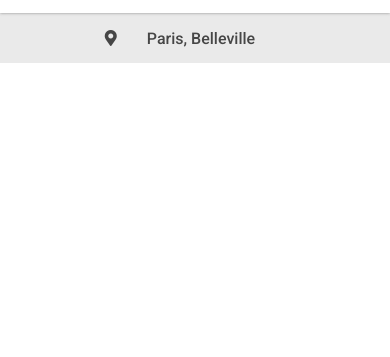
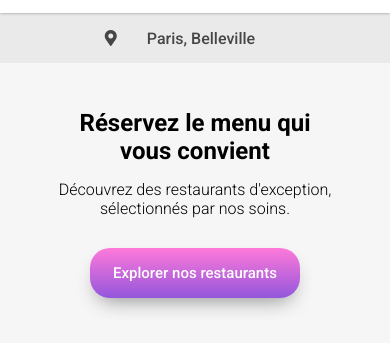
Before and after one commit to Nhutu/CedricArnaud_3_01022021, a website: page index.html in a window 390 px wide. Shown: the part 57-414 px from the top of the page. Drawn offline with Linux system fonts and the light colour scheme; a web font is replaced by a local one.

Commit message:
Add explore section without the animation of the button
(only mobile for now)

```diff
--- a/index.html
+++ b/index.html
@@ -19,6 +19,12 @@
             <i class="fas fa-map-marker-alt location__icon"></i>
             <input type="text" class="location__input" value="Paris, Belleville" />
         </section>
+
+        <section class="explore">
+            <h2 class="explore__title">Réservez le menu qui vous convient</h2>
+            <p class="explore__descr">Découvrez des restaurants d'exception, sélectionnés par nos soins.</p>
+            <button type="button" class="btn">Explorer nos restaurants</button>
+        </section>
     </main>
 </body>
 </html>
--- a/sass/base/_typography.scss
+++ b/sass/base/_typography.scss
@@ -2,8 +2,11 @@ header {
     font-family: 'Shrikhand', cursive;
 }
 
+body {
+    font-family: 'Roboto', sans-serif;
+}
+
 .location {
-    font-family: 'Roboto', sans-serif;
     &__input {
         font-family: 'Roboto', sans-serif;
         font-weight: 500;
@@ -15,3 +18,15 @@ header {
         color: $location-typo;
     }
 }
+
+.btn {
+    font-family: 'Roboto', sans-serif;
+    font-weight: 500;
+    font-size: 15px;
+}
+
+.explore {
+    &__descr {
+        font-weight: 300;
+    }
+}
--- /dev/null
+++ b/sass/components/_button.scss
@@ -0,0 +1,9 @@
+.btn {
+    width: 210px;
+    height: 50px;
+    border-radius: 20px;
+    border: none;
+    background: linear-gradient($secondary-color, $primary-color);
+    color: white;
+    @include box-shadow(0px, 10px, 20px, -8px);
+}
--- a/sass/main.scss
+++ b/sass/main.scss
@@ -2,5 +2,6 @@
 @import "./utils/mixins";
 @import "./base/base";
 @import "./base/typography";
+@import "./components/button";
 @import "./layout/header";
 @import "./pages/index";
--- a/sass/pages/_index.scss
+++ b/sass/pages/_index.scss
@@ -23,3 +23,25 @@
         }
     }
 }
+
+.explore {
+    height: 280px;
+    display: flex;
+    flex-direction: column;
+    align-items: center;
+    justify-content: center;
+    gap: 15px;
+    padding: 30px;
+    text-align: center;
+    background: $secondary-background;
+    &__title {
+        @include mobile-only {
+            width: 75%;
+        }
+    }
+    &__descr {
+        @include mobile-only {
+           margin-bottom: 15px;
+        }
+    }
+}
```
Also changed, not shown: css/style.css, 1 other file.
